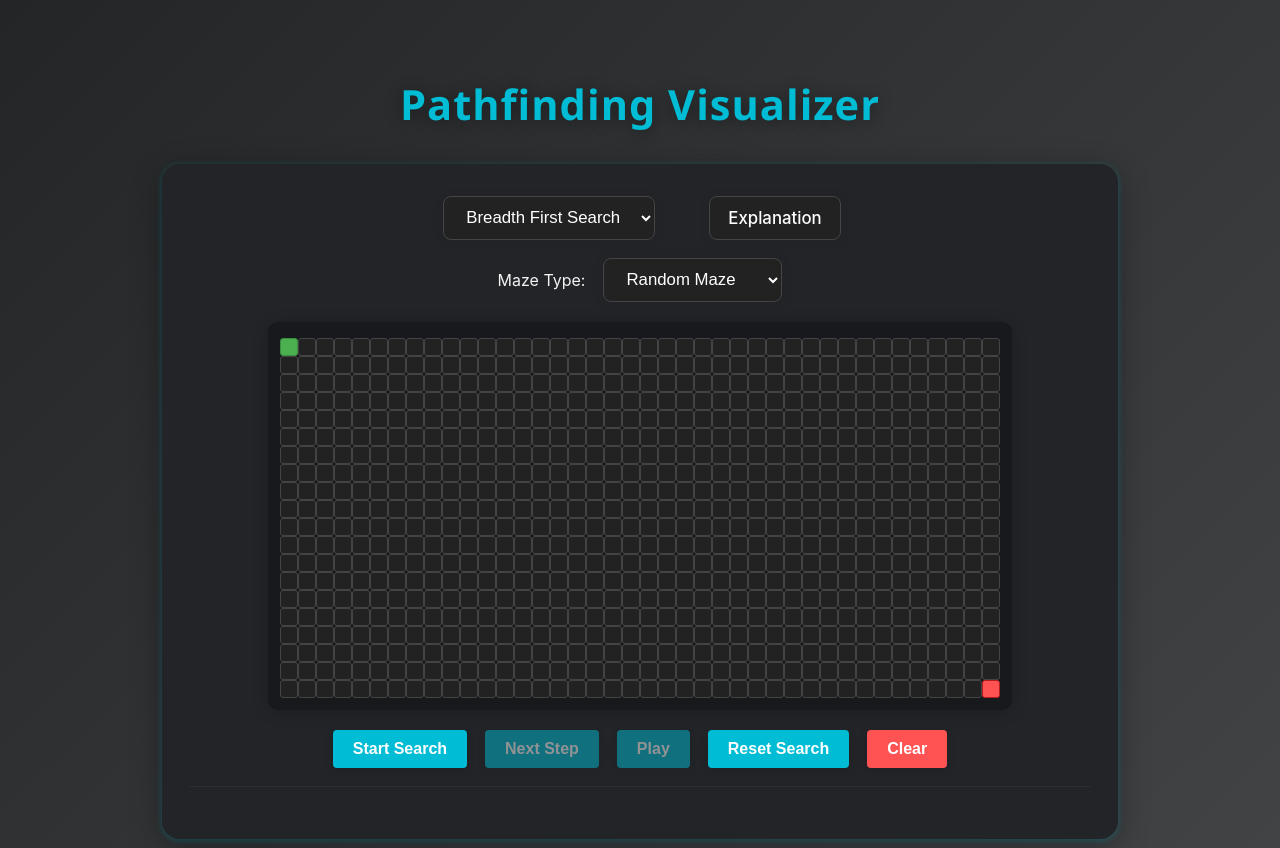
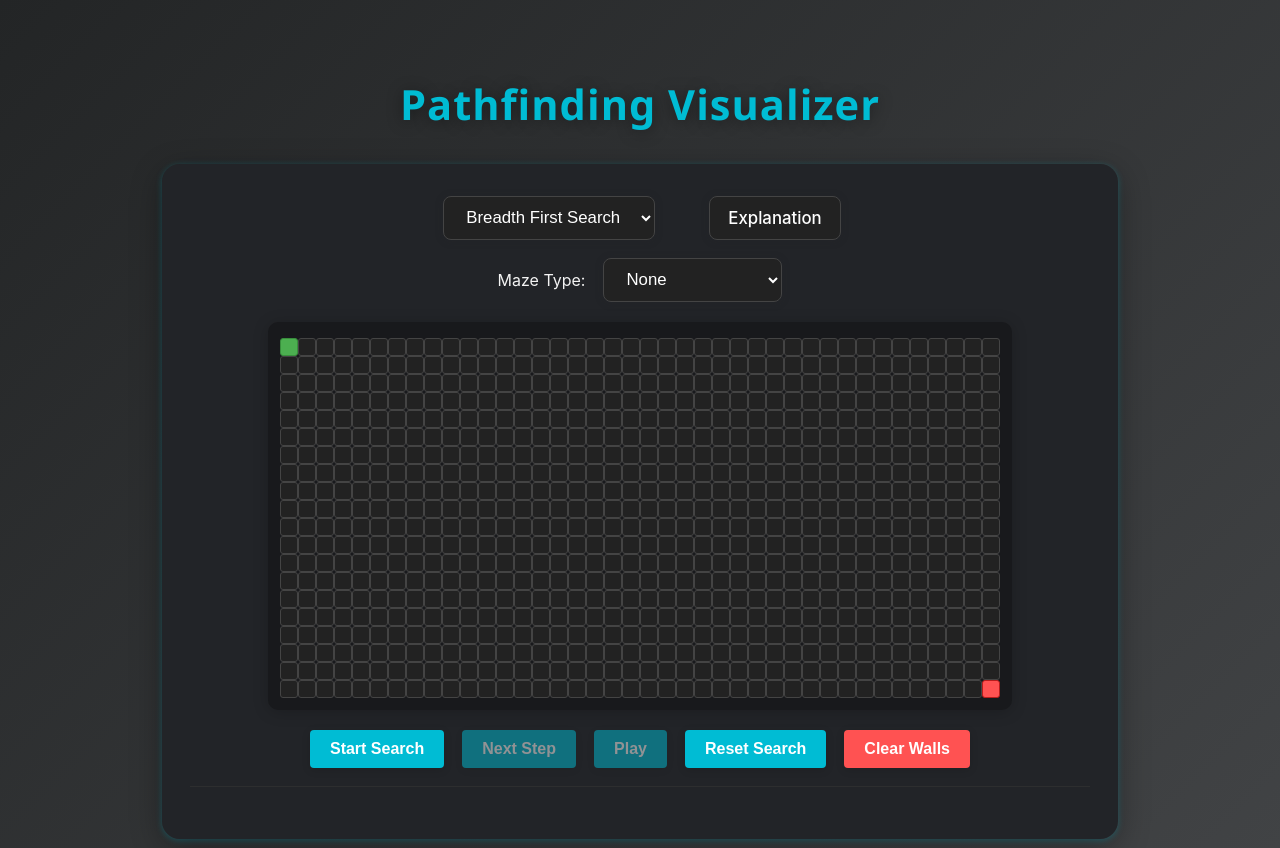
Before and after one commit to NeoPW/path-finding-visualizer, a React (Create React App) app: page / in a window 1280 px wide. Built offline with nearby package versions, Linux system fonts and the light colour scheme.

Commit message:
frontend refactorings

```diff
--- a/src/GridCanvas.tsx
+++ b/src/GridCanvas.tsx
@@ -62,7 +62,7 @@ class GridCanvas extends React.Component<GridCanvasProps, GridCanvasState> {
       runningAlgo: false,
       isPlaying: false,
       selectedAlgorithm: 'bfs',
-      mazeType: 'random',
+      mazeType: 'none',
     };
   }
 
@@ -342,10 +342,9 @@ class GridCanvas extends React.Component<GridCanvasProps, GridCanvasState> {
             <button className="modern-btn" onClick={this.handleAlgoNext} disabled={!runningAlgo}>Next Step</button>
             <button className="modern-btn" onClick={this.handlePlayPause} disabled={!runningAlgo}>{isPlaying ? 'Pause' : 'Play'}</button>
             <button className="modern-btn" onClick={this.handleAlgoReset}>Reset Search</button>
-            <button className="clear-btn" onClick={this.handleClear}>Clear</button>
+            <button className="clear-btn" onClick={this.handleClear}>Clear Walls</button>
           </div>
           <hr className="divider" />
-          {found && <div className="path-found">Path found!</div>}
         </div>
       </div>
     );
```
